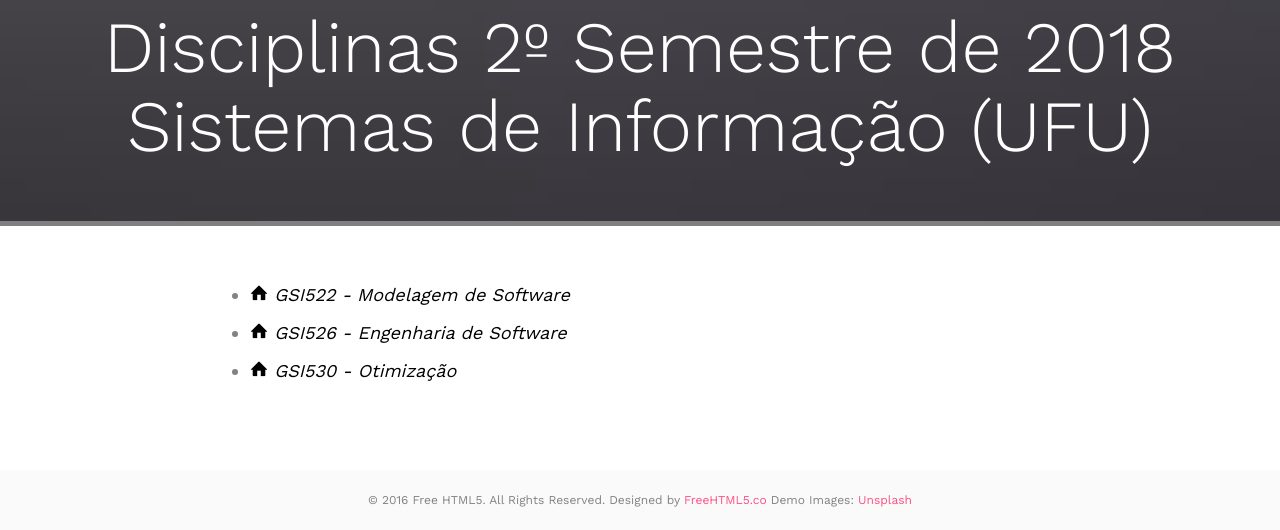
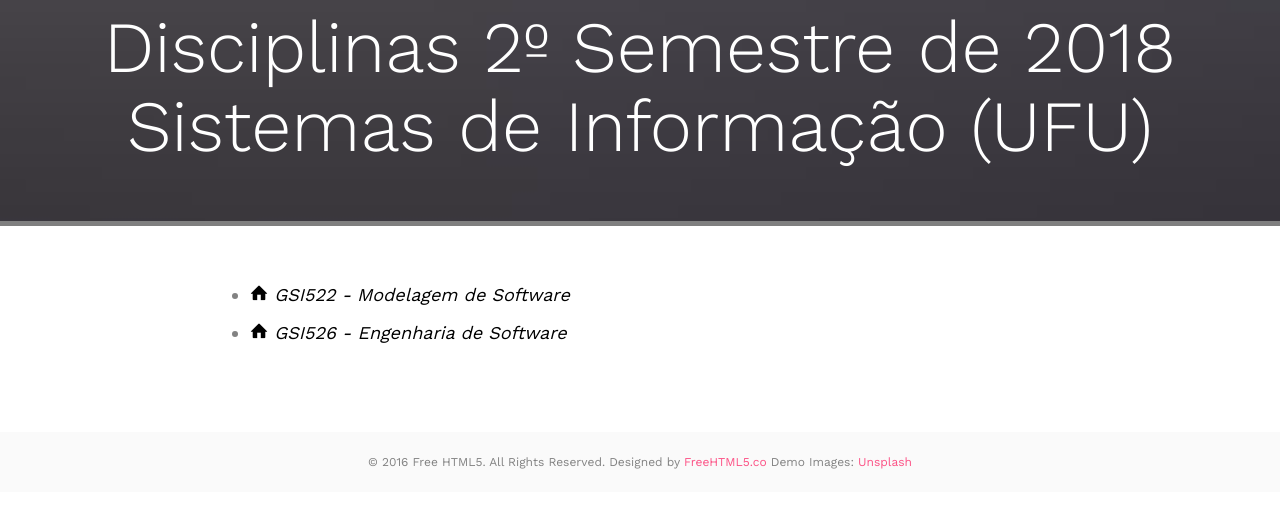
Before and after one commit to eduardocunha11/firstblog, a plain HTML site: page material.html in a window 1280 px wide. Shown: the part 474-1004 px from the top of the page. After the commit the page ends 966 px from the top, so only its background shows below. Drawn offline with nearby package versions, Linux system fonts and the light colour scheme; files whose address does not match are found by name.

Commit message:
retirei a disciplina de otimizacao do menu de opcoes

```diff
--- a/material.html
+++ b/material.html
@@ -79,7 +79,7 @@
 						<ul>
 						<li><a href="gsi522.html"><i class="icon-home"></i><i> GSI522 - Modelagem de Software</i></a></li>
 						<li><a href="gsi526.html"><i class="icon-home"></i><i> GSI526 - Engenharia de Software</i></a></li>
-						<li><a href="gsi530.html"><i class="icon-home"></i><i> GSI530 - Otimização</i></a></li>
+						<!--<li><a href="gsi530.html"><i class="icon-home"></i><i> GSI530 - Otimização</i></a></li>-->
 						</ul>
 					</div>
 				</div>
```
Also changed, not shown: 1 other file.
